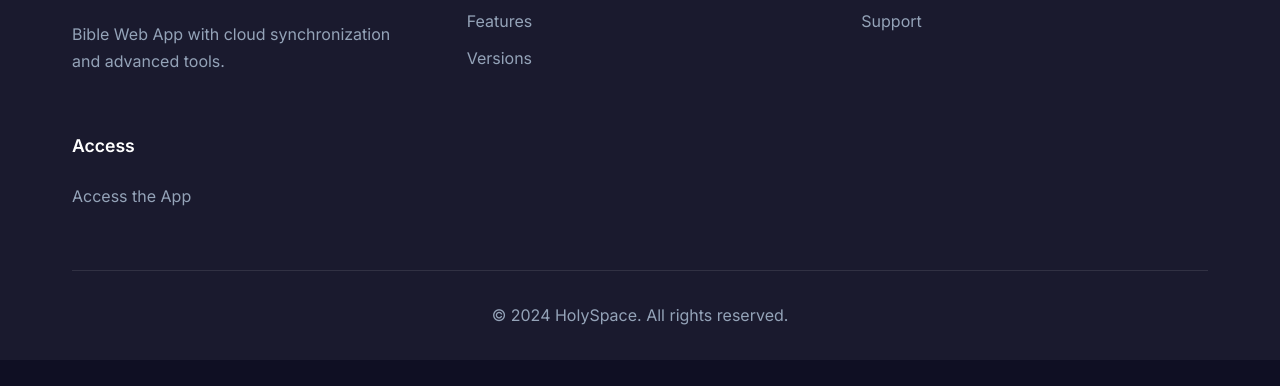
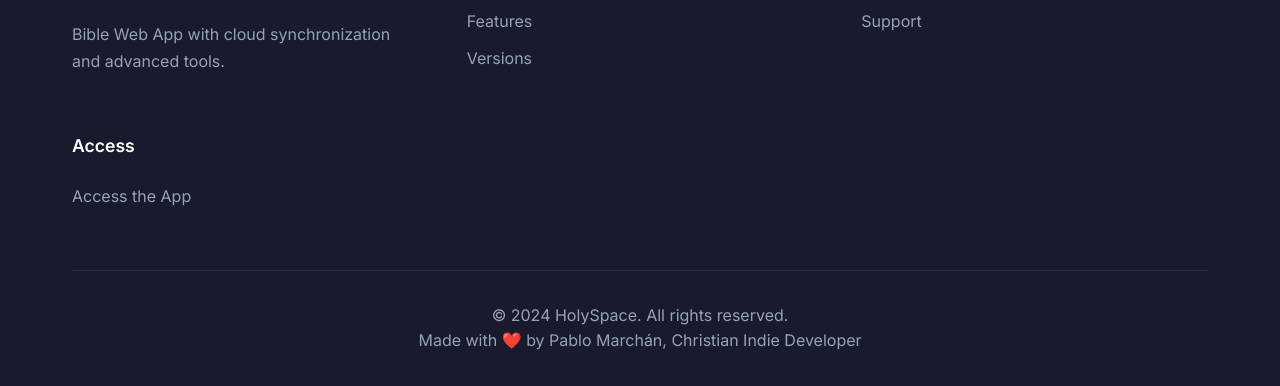
Before and after one commit to systemcrash92/HolySpaceDownload, a website: page hosting/index.html in a window 1280 px wide. Shown: the part 7890-8276 px from the top of the page. Before the commit the page ends 8250 px from the top, so only its background shows below. Drawn offline with nearby package versions, Linux system fonts and the light colour scheme.

Commit message:
feat: add developer credit in footer - Made with  by Pablo Marchán

```diff
--- a/hosting/index.html
+++ b/hosting/index.html
@@ -571,6 +571,7 @@
             </div>
             <div class="footer-bottom">
                 <p data-es="&copy; 2024 HolySpace. Todos los derechos reservados." data-en="&copy; 2024 HolySpace. All rights reserved.">&copy; 2024 HolySpace. All rights reserved.</p>
+                <p data-es="Creado con ❤️ por Pablo Marchán, Indie Developer Cristiano" data-en="Made with ❤️ by Pablo Marchán, Christian Indie Developer">Made with ❤️ by Pablo Marchán, Christian Indie Developer</p>
             </div>
         </div>
     </footer>
```
